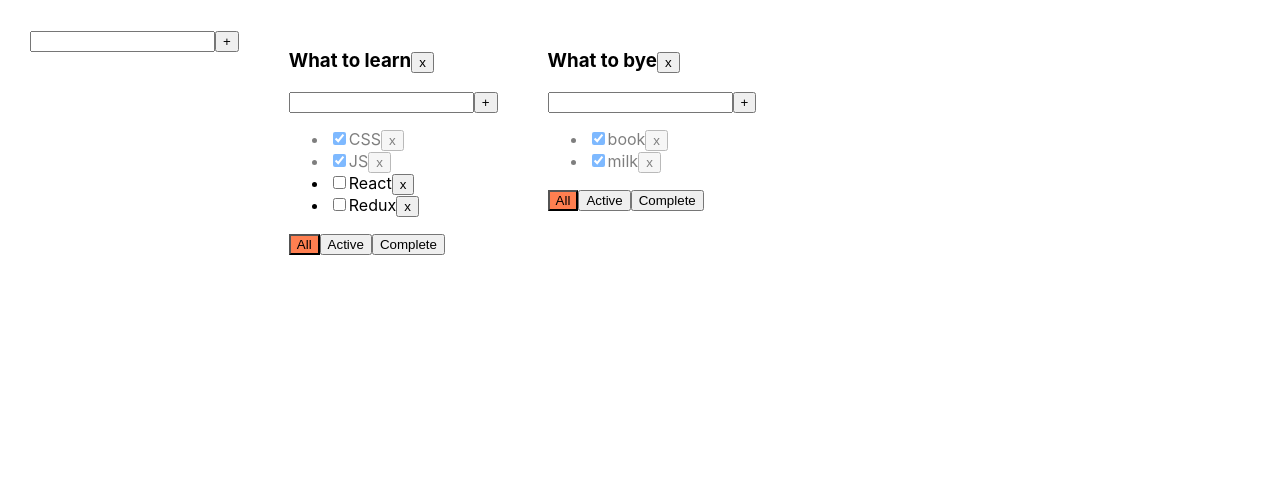
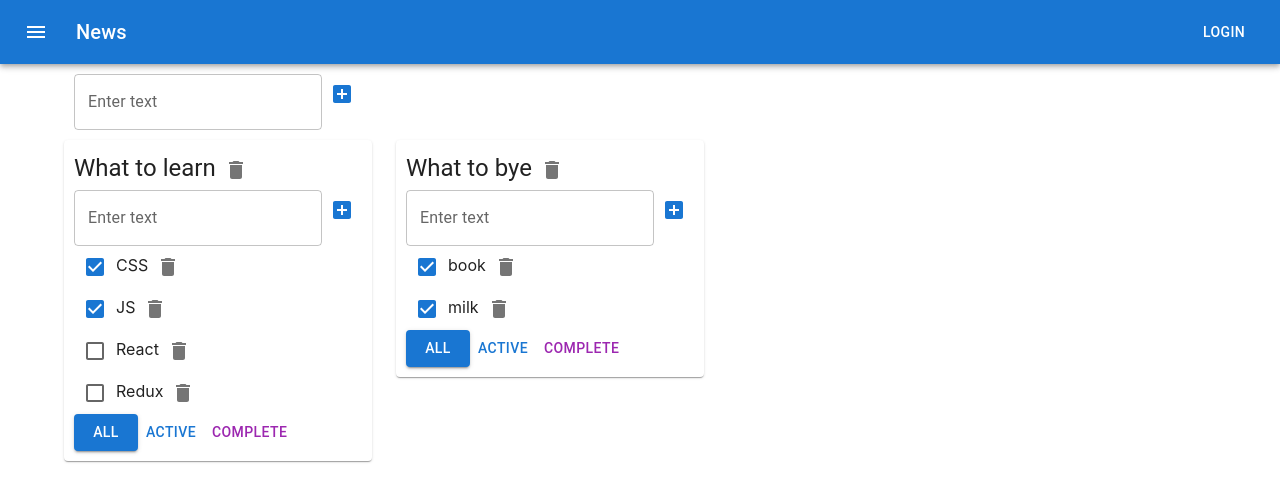
Before and after one commit to nedashkivskyios/newTodolist, a React (Create React App) app: page / in a window 1280 px wide. Shown: the top 502 px of the page. Built offline with nearby package versions, Linux system fonts and the light colour scheme.

Commit message:
Lesson 7

```diff
--- a/package.json
+++ b/package.json
@@ -3,6 +3,10 @@
   "version": "0.1.0",
   "private": true,
   "dependencies": {
+    "@emotion/react": "^11.5.0",
+    "@emotion/styled": "^11.3.0",
+    "@mui/icons-material": "^5.1.0",
+    "@mui/material": "^5.1.0",
     "@testing-library/jest-dom": "^5.11.4",
     "@testing-library/react": "^11.1.0",
     "@testing-library/user-event": "^12.1.10",
--- a/src/App.css
+++ /dev/null
@@ -1,24 +0,0 @@
-.App {
-    padding: 30px;
-    display: flex;
-}
-
-.App > div {
-    margin-right: 50px;
-}
-
-.error {
-    border: 1px red solid;
-}
-
-.error-message {
-    color: red
-}
-
-.active-filter {
-    background-color: coral;
-}
-
-.is-done {
-    opacity: 0.5;
-}
--- a/src/App.tsx
+++ b/src/App.tsx
@@ -1,28 +1,12 @@
 import React, {useState} from 'react';
-import './App.css';
 import {Todolist} from "./Todolist";
 import {v1} from "uuid";
 import {AddItemForm} from "./components/AddItemForm";
-
-export type FilterValuesType = "all" | "active" | "completed"
-export type TaskType = {
-  id: string
-  title: string
-  isDone: boolean
-}
-export type TasksType = {
-  [key: string]: Array<TaskType>
-}
-export type TodolistType = {
-  id: string
-  title: string
-  filter: FilterValuesType
-}
-export type TodolistsType = Array<TodolistType>
-
+import {AppBar, Box, Button, Container, Grid, IconButton, Paper, Toolbar, Typography} from "@mui/material";
+import MenuIcon from '@mui/icons-material/Menu';
 
 const App = () => {
-
+  // DATA
   const todolistId1 = v1()
   const todolistId2 = v1()
   const [todolists, setTodolists] = useState<TodolistsType>([
@@ -42,6 +26,24 @@ const App = () => {
     ],
   })
 
+  // ACTIONS FOR TODOLIST
+  const changeTodolistTitle = (params: { todolistId: string, title: string }) => {
+    setTodolists(todolists.map(tl => tl.id === params.todolistId ? {...tl, title: params.title} : tl))
+  }
+  const addTodolist = (title: string) => {
+    const newTodolistId = v1()
+    const newTodolist: TodolistType = {id: newTodolistId, title, filter: "all"}
+    setTodolists([newTodolist, ...todolists])
+    tasks[newTodolistId] = []
+    setTasks({...tasks})
+  }
+  const removeTodolist = (todolistId: string) => {
+    setTodolists(todolists.filter(tl => tl.id !== todolistId))
+    delete tasks[todolistId]
+    setTasks(tasks)
+  }
+
+  // ACTIONS FOR TASKS
   const removeTask = (id: string, todolistId: string) => {
     let ourTasks = tasks[todolistId]
     tasks[todolistId] = ourTasks.filter(t => t.id !== id)
@@ -67,26 +69,33 @@ const App = () => {
     tasks[params.todolistId] = ourTasks.map(el => el.id === params.taskId ? {...el, title: params.title} : el)
     setTasks({...tasks})
   }
-  const changeTodolistTitle = (params: { todolistId: string, title: string }) => {
-    setTodolists(todolists.map(tl => tl.id === params.todolistId ? {...tl, title: params.title} : tl))
-  }
-
-  const addTodolist = (title: string) => {
-    const newTodolistId = v1()
-    const newTodolist: TodolistType = {id: newTodolistId, title, filter: "all"}
-    setTodolists([newTodolist, ...todolists])
-    tasks[newTodolistId] = []
-    setTasks({...tasks})
-  }
-  const removeTodolist = (todolistId: string) => {
-    setTodolists(todolists.filter(tl => tl.id !== todolistId))
-    delete tasks[todolistId]
-    setTasks(tasks)
-  }
 
   return (
-    <div className="App">
+    <Box className="App">
+      <AppBar position="static">
+        <Toolbar>
+          <IconButton
+            size="large"
+            edge="start"
+            color="inherit"
+            aria-label="menu"
+            sx={{mr: 2}}
+          >
+            <MenuIcon/>
+          </IconButton>
+          <Typography variant="h6" component="div" sx={{flexGrow: 1}}>
+            News
+          </Typography>
+          <Button color="inherit">Login</Button>
+        </Toolbar>
+      </AppBar>
+      <Container fixed>
+
+        <Grid style={{padding: "10px"}} container>
           <AddItemForm callback={addTodolist}/>
+        </Grid>
+
+        <Grid container spacing={3}>
           {
             todolists.map((tl) => {
               let tasksForTodolist = tasks[tl.id]
@@ -96,7 +105,9 @@ const App = () => {
               if (tl.filter === "active") {
                 tasksForTodolist = tasks[tl.id].filter(t => !t.isDone)
               }
-          return <Todolist key={tl.id}
+              return <Grid key={tl.id} item spacing={10}>
+                <Paper style={{padding: "10px"}}>
+                  <Todolist
                     todolistId={tl.id}
                     title={tl.title}
                     filter={tl.filter as FilterValuesType}
@@ -109,11 +120,32 @@ const App = () => {
                     changeTodolistTitle={changeTodolistTitle}
                     onChangeTaskStatus={onChangeTaskStatus}
                   />
+                </Paper>
+              </Grid>
             })
           }
-    </div>
+        </Grid>
+      </Container>
+    </Box>
   );
 }
 
+// TYPES
+export type FilterValuesType = "all" | "active" | "completed"
+export type TaskType = {
+  id: string
+  title: string
+  isDone: boolean
+}
+export type TasksType = {
+  [key: string]: Array<TaskType>
+}
+export type TodolistType = {
+  id: string
+  title: string
+  filter: FilterValuesType
+}
+export type TodolistsType = Array<TodolistType>
+
 
 export default App;
--- a/src/Todolist.tsx
+++ b/src/Todolist.tsx
@@ -2,6 +2,8 @@ import React, {ChangeEvent, FC} from "react";
 import {FilterValuesType, TaskType} from "./App";
 import {AddItemForm} from "./components/AddItemForm";
 import {EditableSpan} from "./components/EditableSpan";
+import {Box, Button, Checkbox, IconButton, Typography} from "@mui/material";
+import DeleteIcon from '@mui/icons-material/Delete';
 
 
 type PropsType = {
@@ -32,7 +34,7 @@ export const Todolist: FC<PropsType> = (props) => {
     changeTodolistTitle,
   } = props
 
-
+  // ACTIONS
   const onAllButtonClick = () => {
     changeFilter(todolistId, 'all')
   }
@@ -53,13 +55,15 @@ export const Todolist: FC<PropsType> = (props) => {
   }
 
   return (
-    <div>
-      <h3>
+    <Box>
+      <Typography variant={'h5'}>
         <EditableSpan title={title} callback={onChangeTodolistTitle}/>
-        <button onClick={onRemoveTodolistHandler}>x</button>
-      </h3>
+        <IconButton aria-label={'delete-todolist'} onClick={onRemoveTodolistHandler}>
+          <DeleteIcon/>
+        </IconButton>
+      </Typography>
       <AddItemForm callback={addTaskWrapper}/>
-      <ul>
+      <Box>
         {props.tasks.map(t => {
           const onChangeTaskStatusHandler = (e: ChangeEvent<HTMLInputElement>) => {
             onChangeTaskStatus(e.currentTarget.checked, t.id, todolistId)
@@ -71,24 +75,26 @@ export const Todolist: FC<PropsType> = (props) => {
             removeTask(t.id, todolistId)
           }
           return (
-            <li key={`${t.id}-${t.title}`} className={t.isDone ? "is-done" : ""}>
-              <input onChange={onChangeTaskStatusHandler} type="checkbox" checked={t.isDone}/>
+            <Box key={`${t.id}-${t.title}`} className={t.isDone ? "is-done" : ""}>
+              <Checkbox checked={t.isDone} onChange={onChangeTaskStatusHandler}/>
               <EditableSpan callback={onChangeTaskTitleHandler} title={t.title}/>
-              <button onClick={onRemoveButtonClickHandler}>x</button>
-            </li>)
+              <IconButton aria-label={'delete-task'} onClick={onRemoveButtonClickHandler}>
+                <DeleteIcon/>
+              </IconButton>
+            </Box>);
         })}
-      </ul>
-      <div>
-        <button className={filter === 'all' ? 'active-filter' : ""}
+      </Box>
+      <Box>
+        <Button variant={filter === 'all' ? 'contained' : 'text'}
                 onClick={onAllButtonClick}>All
-        </button>
-        <button className={filter === 'active' ? 'active-filter' : ""}
+        </Button>
+        <Button color={'primary'} variant={filter === 'active' ? 'contained' : 'text'}
                 onClick={onActiveButtonClick}>Active
-        </button>
-        <button className={filter === 'completed' ? 'active-filter' : ""}
+        </Button>
+        <Button color={'secondary'} variant={filter === 'completed' ? 'contained' : 'text'}
                 onClick={onCompletedButtonClick}>Complete
-        </button>
-      </div>
-    </div>
+        </Button>
+      </Box>
+    </Box>
   )
 }
--- a/src/components/AddItemForm.tsx
+++ b/src/components/AddItemForm.tsx
@@ -1,13 +1,18 @@
 import React, {ChangeEvent, FC, KeyboardEvent, useState} from "react";
+import {Box, IconButton, TextField} from "@mui/material";
+import {AddBox} from "@mui/icons-material";
 
 type AddItemFormPropsType = {
   callback: (title: string) => void
 }
 
 export const AddItemForm: FC<AddItemFormPropsType> = (props) => {
+
+  // DATA
   const [newTaskTitle, setNewTaskTitle] = useState('')
   const [error, setError] = useState(false)
 
+  // ACTIONS
   const onAddTaskButtonClickHandler = () => {
     if (newTaskTitle.trim().length > 0) {
       props.callback(newTaskTitle.trim())
@@ -25,7 +30,6 @@ export const AddItemForm: FC<AddItemFormPropsType> = (props) => {
     }
     setNewTaskTitle(e.currentTarget.value)
   }
-
   const onEnterKeyPressHandler = (e: KeyboardEvent<HTMLInputElement>) => {
     if (e.ctrlKey && e.charCode === 13) {
       if (newTaskTitle.trim().length > 0) {
@@ -38,15 +42,20 @@ export const AddItemForm: FC<AddItemFormPropsType> = (props) => {
       }
     }
   }
+
   return (
-    <div>
-      <input className={error ? 'error' : ''}
-             onKeyPress={onEnterKeyPressHandler}
-             value={newTaskTitle}
-             onChange={onNewTaskTitleInputChangeHandler}
-             type="text"/>
-      <button onClick={onAddTaskButtonClickHandler}>+</button>
-      {error && <div className={'error-message'}>Title is required</div>}
-    </div>
+    <Box>
+      <TextField error={error ? !!('error') : !!('')}
+                 variant={'outlined'}
+                 label={'Enter text'}
+                 helperText={error ? "Title is required" : ''}
+                 onKeyPress={onEnterKeyPressHandler}
+                 value={newTaskTitle}
+                 onChange={onNewTaskTitleInputChangeHandler}
+                 type="text"/>
+      <IconButton onClick={onAddTaskButtonClickHandler} color={'primary'}>
+        <AddBox/>
+      </IconButton>
+    </Box>
   )
 }
--- a/src/components/EditableSpan.tsx
+++ b/src/components/EditableSpan.tsx
@@ -1,14 +1,18 @@
 import React, {ChangeEvent, FC, KeyboardEvent, useState} from "react";
+import {TextField} from "@mui/material";
 
 type EditableSpanPropsType = {
   title: string
   callback: (title: string) => void
 }
+
 export const EditableSpan: FC<EditableSpanPropsType> = (props) => {
 
+  // DATA
   const [title, setTitle] = useState("")
   const [editMode, setEditMode] = useState(false)
 
+  // ACTIONS
   const activateEditMode = () => {
     setEditMode(true)
     setTitle(props.title)
@@ -30,14 +34,15 @@ export const EditableSpan: FC<EditableSpanPropsType> = (props) => {
       }
     }
   }
+
   return (
     editMode
-      ? <input onChange={onChangeTitleHandler}
-               onKeyPress={onEnterKeyPressHandler}
-               onBlur={activateViewMode}
-               autoFocus
-               type="text"
-               value={title}
+      ? <TextField onChange={onChangeTitleHandler}
+                   onKeyPress={onEnterKeyPressHandler}
+                   onBlur={activateViewMode}
+                   autoFocus
+                   type="text"
+                   value={title}
       />
       : <span onDoubleClick={activateEditMode}>{props.title}</span>
   )
```
Also changed, not shown: 1 other file (tests, documents, lock files or other folders). Lines whose indentation alone changed are shown as unchanged.
